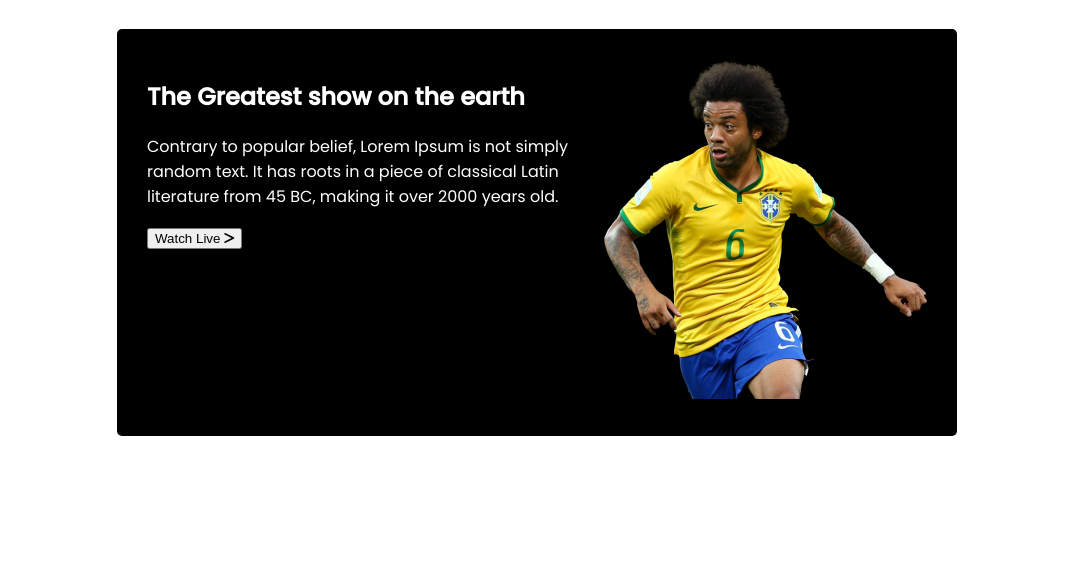
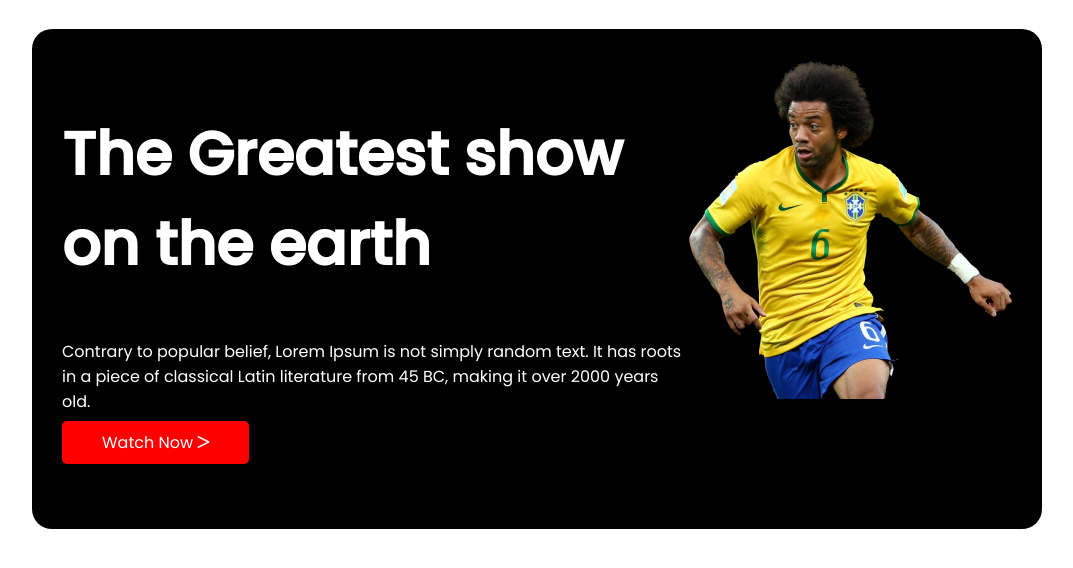
Before and after one commit to piusmardy/world-cup, a plain HTML site: page index.html in a window 1280 px wide. Shown: the whole page, without its empty margins (103-1176 px from the left). Drawn offline with Linux system fonts and the light colour scheme.

Commit message:
third commit

```diff
--- a/index.html
+++ b/index.html
@@ -35,7 +35,9 @@
                     random text. It has roots in a piece of classical Latin literature
                     from 45 BC, making it over 2000 years old.</p>
 
-                <button>Watch Live <i class="fa-solid fa-greater-than"></i></button>
+                <a class="link-button" target="_blank" href="https://www.programming-hero.com/">Watch Now <i
+                        class="fa-regular fa-greater-than"></i></a>
+                </header>
 
             </div>
 
--- a/styles/style.css
+++ b/styles/style.css
@@ -17,10 +17,26 @@ main {
 
 .container {
     background-color: black;
-    width: 780px;
+    width: 950px;
+    height: 440px;
     padding: 30px;
     border-radius: 5px;
     margin-top: 21px;
     display: flex;
     justify-content: center;
+    border-radius: 20px;
+
 }
+
+h1 {
+    font-size: 60px;
+}
+
+.link-button {
+    text-decoration: none;
+    background-color: red;
+    padding: 10px 40px;
+    color: white;
+    font-weight: 400;
+    border-radius: 5px;
+}
```
